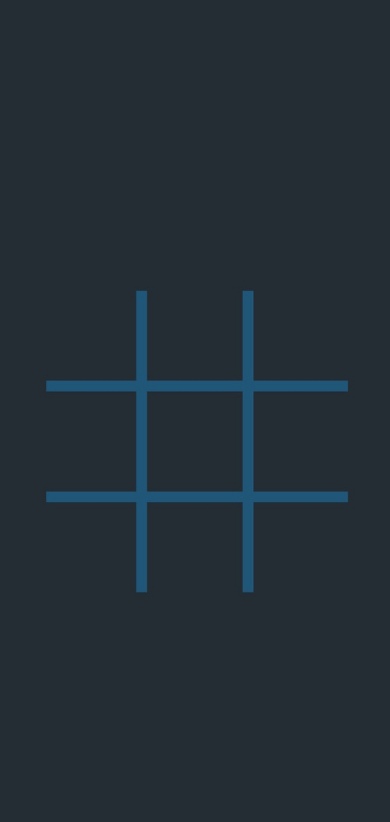
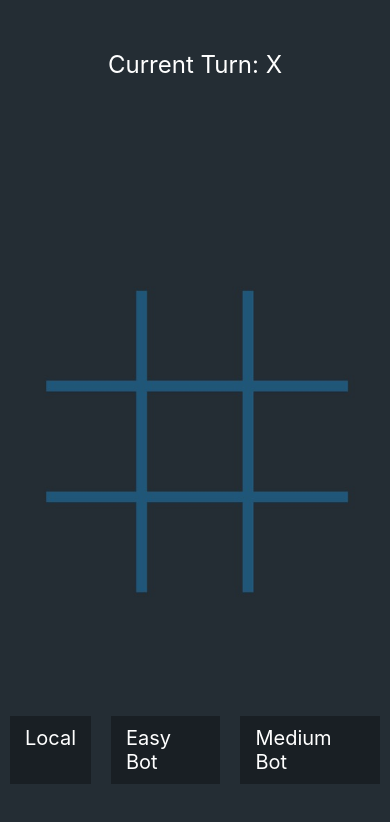
Before and after one commit to QuibDev/TicTacToe, a React Native app: screen / in a window 390 px wide. Shown: the top 822 px of the page. Built offline with nearby package versions, Linux system fonts and the light colour scheme.

Commit message:
Finished the offline build. Added Game Modes.

```diff
--- a/App.js
+++ b/App.js
@@ -1,8 +1,9 @@
 import { StatusBar } from "expo-status-bar";
-import React, { useState } from "react";
+import React, { useState, useEffect } from "react";
 import { Text, View, ImageBackground, Pressable, Alert } from "react-native";
 import styles from "./screens/gameScreen/styles";
 import bg from "./assets/bg.jpeg";
+import Cell from "./Cell";
 
 const emptyMap = [
   ["", "", ""], // 1st row
@@ -10,10 +11,38 @@ const emptyMap = [
   ["", "", ""], // 3rd row
 ];
 
+const copyArray = (original) => {
+  const copy = original.map((arr) => {
+    return arr.slice();
+  });
+  //console.log("\n\n\ncopy: ", copy);
+  return copy;
+};
 export default function gameScreen() {
   const [map, setMap] = useState(emptyMap);
+  const [currentTurn, setCurrentTurn] = useState("x");
+  const [gameMode, setGameMode] = useState("BOT_MEDIUM"); // LOCAL, BOT_EASY, BOT_MEDIUM
 
-  const [currentTurn, setCurrentTurn] = useState("x");
+  useEffect(() => {
+    if (currentTurn === "o" && gameMode !== "LOCAL") {
+      botTurn();
+    }
+  }, [currentTurn, gameMode]);
+
+  useEffect(() => {
+    // in react the map updates every other frame.
+    // so we're calling a useEffect to make sure.
+    // that the mapcheckes (wins and ties) are in sync with the board on screen.
+    // fixes the delayed win state message for bot.
+
+    const winner = getWinner(map);
+
+    if (winner) {
+      gameWon(winner);
+    } else {
+      checkTieState();
+    }
+  }, [map]);
 
   const onPress = (rowIndex, columnIndex) => {
     if (map[rowIndex][columnIndex] !== "") {
@@ -130,31 +159,117 @@ export default function gameScreen() {
     setCurrentTurn("x");
   };
 
+  const botTurn = () => {
+    // collect all possible options
+    const possiblePositions = [];
+    map.forEach((row, rowIndex) => {
+      row.forEach((cell, columnIndex) => {
+        if (cell === "") {
+          possiblePositions.push({ row: rowIndex, col: columnIndex });
+        }
+      });
+    });
+
+    let chosenOption;
+
+    if (gameMode === "BOT_MEDIUM") {
+      // Attack
+      possiblePositions.forEach((possiblePosition) => {
+        const mapCopy = copyArray(map);
+
+        mapCopy[possiblePosition.row][possiblePosition.col] = "o";
+
+        const winner = getWinner(mapCopy);
+        if (winner === "o") {
+          // Attack that position
+          chosenOption = possiblePosition;
+        }
+      });
+
+      if (!chosenOption) {
+        // Defend
+        // Check if the opponent WINS if it takes one of the possible Positions
+        possiblePositions.forEach((possiblePosition) => {
+          const mapCopy = copyArray(map);
+
+          mapCopy[possiblePosition.row][possiblePosition.col] = "x";
+
+          const winner = getWinner(mapCopy);
+          if (winner === "x") {
+            // Defend that position
+            chosenOption = possiblePosition;
+          }
+        });
+      }
+    }
+
+    // choose random
+    if (!chosenOption) {
+      chosenOption =
+        possiblePositions[Math.floor(Math.random() * possiblePositions.length)];
+    }
+
+    if (chosenOption) {
+      onPress(chosenOption.row, chosenOption.col);
+    }
+  };
+
   return (
     <View style={styles.container}>
       <ImageBackground source={bg} style={styles.bg} resizeMode="contain">
+        <Text
+          style={{
+            fontSize: 24,
+            color: "white",
+            position: "absolute",
+            top: 50,
+          }}
+        >
+          Current Turn: {currentTurn.toUpperCase()}
+        </Text>
         <View style={styles.map}>
           {map.map((row, rowIndex) => (
             <View key={`row-${rowIndex}`} style={styles.row}>
               {row.map((cell, columnIndex) => (
-                <Pressable
+                <Cell
                   key={`row-${rowIndex}-col-${columnIndex}`}
+                  cell={cell}
                   onPress={() => onPress(rowIndex, columnIndex)}
-                  style={styles.cell}
-                >
-                  {cell == "o" && <View style={styles.circle} />}
-                  {cell == "x" && (
-                    <View style={styles.cross}>
-                      <View style={styles.crossline} />
-                      <View
-                        style={[styles.crossline, styles.crosslineReversed]}
-                      />
-                    </View>
-                  )}
-                </Pressable>
+                />
               ))}
             </View>
           ))}
+        </View>
+
+        <View style={styles.buttonRow}>
+          <Text
+            onPress={() => setGameMode("LOCAL")}
+            style={
+              gameMode === "LOCAL" ? styles.buttonActive : styles.buttonInActive
+            }
+          >
+            Local
+          </Text>
+          <Text
+            onPress={() => setGameMode("EASY_BOT")}
+            style={
+              gameMode === "EASY_BOT"
+                ? styles.buttonActive
+                : styles.buttonInActive
+            }
+          >
+            Easy Bot
+          </Text>
+          <Text
+            onPress={() => setGameMode("MEDIUM_BOT")}
+            style={
+              gameMode === "MEDIUM_BOT"
+                ? styles.buttonActive
+                : styles.buttonInActive
+            }
+          >
+            Medium Bot
+          </Text>
         </View>
       </ImageBackground>
     </View>
--- /dev/null
+++ b/Cell.jsx
@@ -0,0 +1,35 @@
+import React from "react";
+import { View, Text, StyleSheet, Pressable } from "react-native";
+import colors from "./constants/colors";
+import Cross from "./Cross";
+
+const Cell = (props) => {
+  const { cell, onPress } = props;
+  return (
+    <Pressable onPress={() => onPress()} style={styles.cell}>
+      {cell == "o" && <View style={styles.circle} />}
+      {cell == "x" && <Cross />}
+    </Pressable>
+  );
+};
+
+const styles = StyleSheet.create({
+  cell: {
+    flex: 1,
+    width: 100,
+    height: 100,
+    margin: 4,
+  },
+  circle: {
+    width: 75,
+    height: 75,
+    borderColor: colors.white,
+    borderRadius: 50,
+    borderWidth: 10,
+    justifyContent: "center",
+    alignItems: "center",
+    margin: 10,
+  },
+});
+
+export default Cell;
--- /dev/null
+++ b/Cross.jsx
@@ -0,0 +1,40 @@
+import React from "react";
+import { View, Text, StyleSheet } from "react-native";
+import colors from "./constants/colors";
+
+const Cross = () => {
+  return (
+    <View style={styles.cross}>
+      <View style={styles.crossline} />
+      <View style={[styles.crossline, styles.crosslineReversed]} />
+    </View>
+  );
+};
+
+const styles = StyleSheet.create({
+  cross: {
+    flex: 1,
+  },
+  crossline: {
+    position: "absolute",
+    left: "48%",
+    width: 10,
+    height: "100%",
+    backgroundColor: "white",
+    borderRadius: 5,
+    transform: [
+      {
+        rotate: "45deg",
+      },
+    ],
+  },
+  crosslineReversed: {
+    transform: [
+      {
+        rotate: "-45deg",
+      },
+    ],
+  },
+});
+
+export default Cross;
--- a/constants/colors.ts
+++ b/constants/colors.ts
@@ -1,4 +1,6 @@
 export default {
   background: "#242D34",
   white: "#fff",
+  buttonInactive: "#191F24",
+  buttonActive: "#4F5686",
 };
--- a/screens/gameScreen/styles.ts
+++ b/screens/gameScreen/styles.ts
@@ -19,48 +19,32 @@ const styles = StyleSheet.create({
     width: "80%",
     aspectRatio: 1,
   },
-  cell: {
-    flex: 1,
-    width: 100,
-    height: 100,
-    margin: 4,
-  },
   row: {
     flex: 1,
     flexDirection: "row",
   },
-  circle: {
-    width: 75,
-    height: 75,
-    borderColor: colors.white,
-    borderRadius: 50,
-    borderWidth: 10,
-    justifyContent: "center",
-    alignItems: "center",
+  buttonRow: {
+    position: "absolute",
+    bottom: 50,
+    flexDirection: "row",
+  },
+
+  buttonActive: {
+    color: colors.white,
     margin: 10,
+    fontSize: 20,
+    backgroundColor: colors.buttonActive,
+    padding: 10,
+    paddingHorizontal: 15,
   },
-  cross: {
-    flex: 1,
-  },
-  crossline: {
-    position: "absolute",
-    left: "48%",
-    width: 10,
-    height: "100%",
-    backgroundColor: "white",
-    borderRadius: 5,
-    transform: [
-      {
-        rotate: "45deg",
-      },
-    ],
-  },
-  crosslineReversed: {
-    transform: [
-      {
-        rotate: "-45deg",
-      },
-    ],
+
+  buttonInActive: {
+    color: colors.white,
+    margin: 10,
+    fontSize: 20,
+    backgroundColor: colors.buttonInactive,
+    padding: 10,
+    paddingHorizontal: 15,
   },
 });
 
--- /dev/null
+++ b/src/components/cell/Cell.jsx
@@ -0,0 +1,38 @@
+import React from "react";
+import { View, Text, StyleSheet, Pressable } from "react-native";
+import colors from "../../../constants/colors";
+import Cross from "../cross";
+
+const Cell = (props) => {
+  const { cell, onPress } = props;
+  return (
+    <Pressable
+      onPress={() => onPress(rowIndex, columnIndex)}
+      style={styles.cell}
+    >
+      {cell == "o" && <View style={styles.circle} />}
+      {cell == "x" && <Cross />}
+    </Pressable>
+  );
+};
+
+const styles = StyleSheet.create({
+  cell: {
+    flex: 1,
+    width: 100,
+    height: 100,
+    margin: 4,
+  },
+  circle: {
+    width: 75,
+    height: 75,
+    borderColor: colors.white,
+    borderRadius: 50,
+    borderWidth: 10,
+    justifyContent: "center",
+    alignItems: "center",
+    margin: 10,
+  },
+});
+
+export default Cell;
--- /dev/null
+++ b/src/components/cell/index.ts
@@ -0,0 +1 @@
+export { default } from "./Cell";
--- /dev/null
+++ b/src/components/cross/Cross.jsx
@@ -0,0 +1,39 @@
+import React from "react";
+import { View, Text, StyleSheet } from "react-native";
+
+const Cross = () => {
+  return (
+    <View style={styles.cross}>
+      <View style={styles.crossline} />
+      <View style={[styles.crossline, styles.crosslineReversed]} />
+    </View>
+  );
+};
+
+const styles = StyleSheet.create({
+  cross: {
+    flex: 1,
+  },
+  crossline: {
+    position: "absolute",
+    left: "48%",
+    width: 10,
+    height: "100%",
+    backgroundColor: "white",
+    borderRadius: 5,
+    transform: [
+      {
+        rotate: "45deg",
+      },
+    ],
+  },
+  crosslineReversed: {
+    transform: [
+      {
+        rotate: "-45deg",
+      },
+    ],
+  },
+});
+
+export default Cross;
--- /dev/null
+++ b/src/components/cross/index.ts
@@ -0,0 +1 @@
+export { default } from "./Cross";
```
Also changed, not shown: Row.jsx (added, +27 -0 lines).
